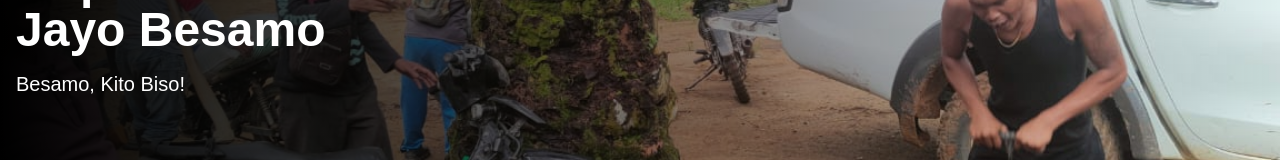
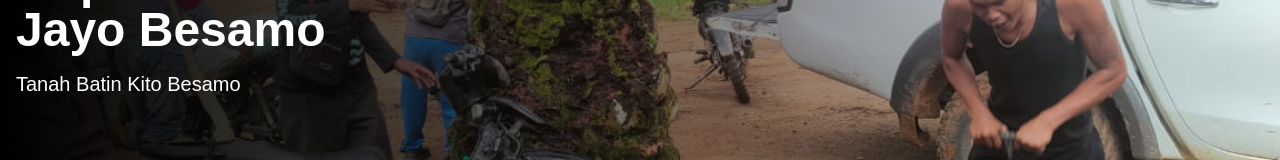
Before and after one commit to alaikalyuan/webkoperasi, a Next.js app: page / in a window 1280 px wide. Shown: the part 452-612 px from the top of the page. Built offline with nearby package versions, Linux system fonts and the light colour scheme.

Commit message:
Ganti teks

```diff
--- a/app/page.tsx
+++ b/app/page.tsx
@@ -6,7 +6,7 @@ export default function Home() {
         <div className="container mx-auto px-4 relative z-10">
           <div className="max-w-md md:max-w-lg mr-auto text-left">
             <h1 className="text-3xl md:text-5xl font-bold text-white mb-4">Selamat Datang di Koperasi Desa Koto Jayo Besamo</h1>
-            <p className="text-lg md:text-xl text-white mb-8">Besamo, Kito Biso!</p>
+            <p className="text-lg md:text-xl text-white mb-8">Tanah Batin Kito Besamo</p>
           </div>
         </div>
       </section>
```
